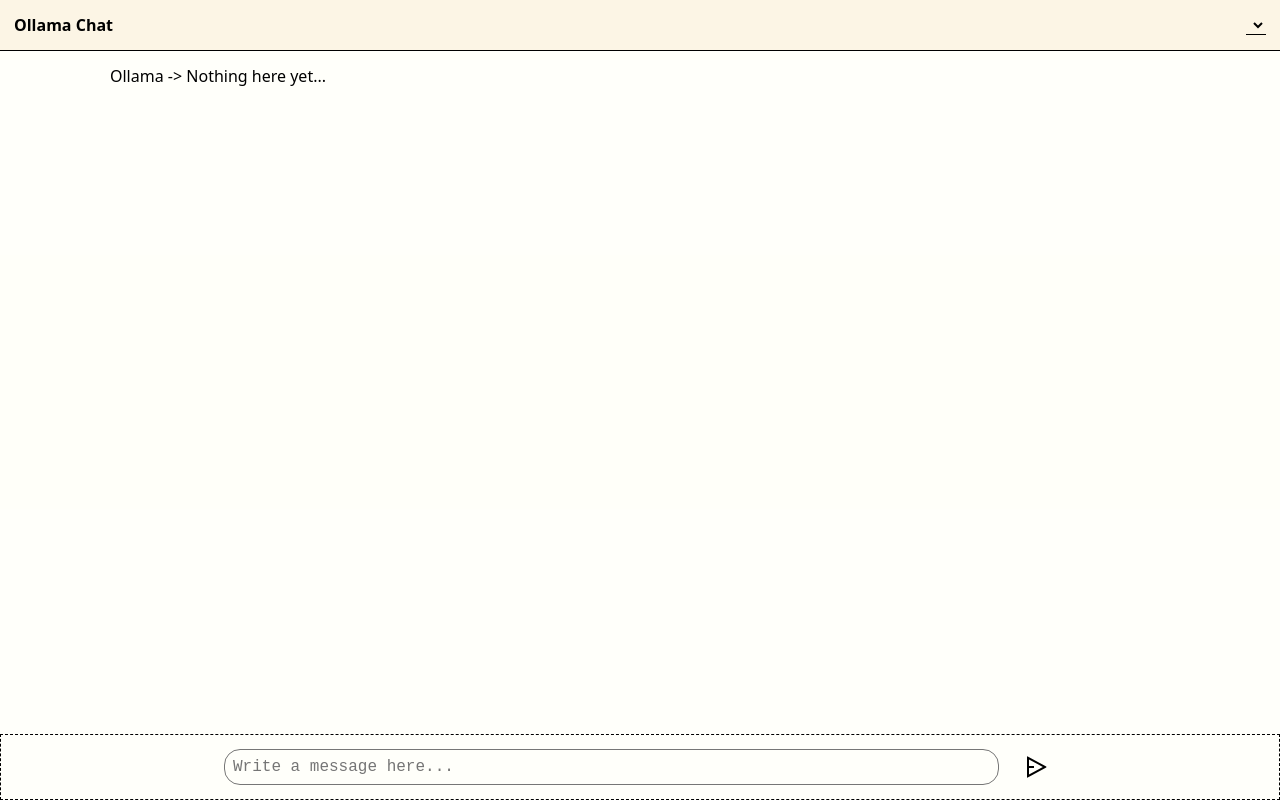
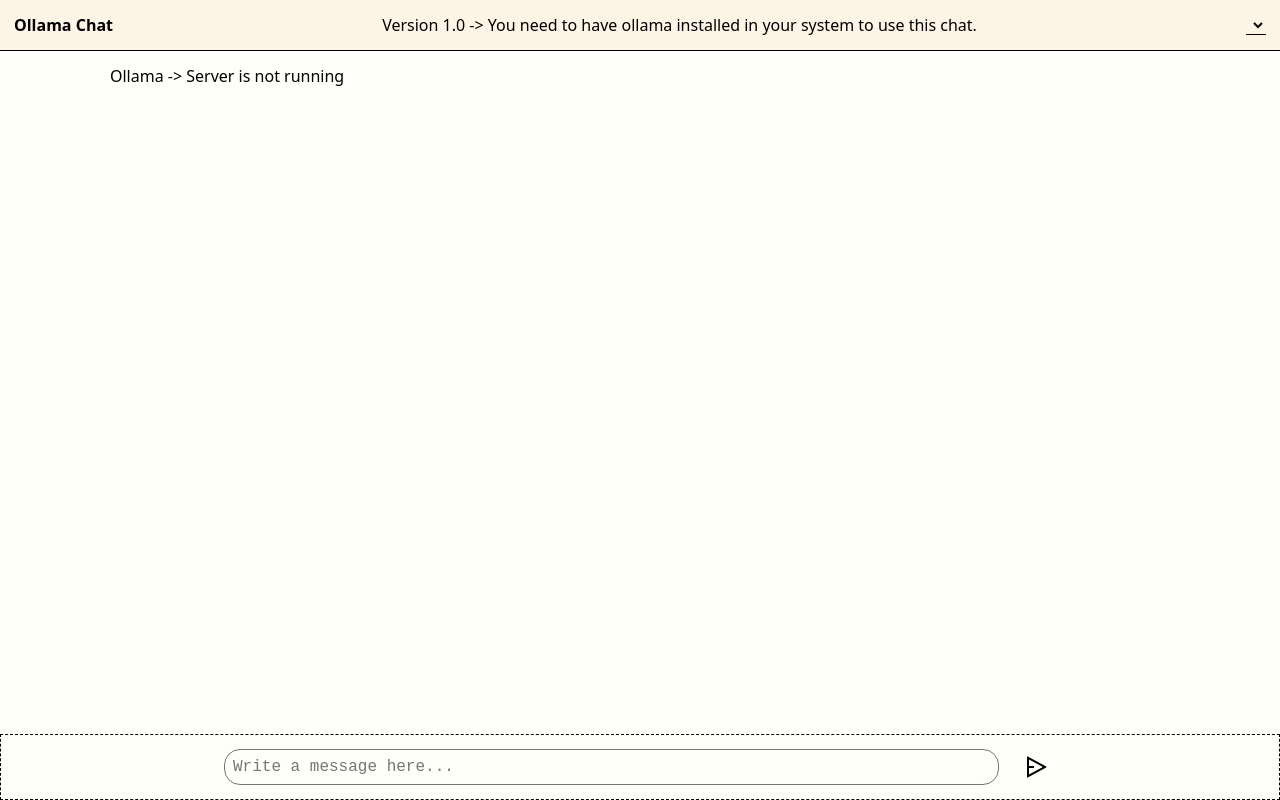
Before and after one commit to S4vianR/SaviLlama, a website built with Vite: page index.html in a window 1280 px wide. Built offline with nearby package versions, Linux system fonts and the light colour scheme; files whose address does not match are found by name.

Commit message:
Added the ollama logo to favicon and check if ollama is running on localhost

```diff
--- a/index.html
+++ b/index.html
@@ -2,7 +2,7 @@
 <html lang="en">
   <head>
     <meta charset="UTF-8" />
-    <link rel="icon" type="image/svg+xml" href="/vite.svg" />
+    <link rel="icon" type="image/svg+xml" href="/ollamaLogo.png">
     <meta name="viewport" content="width=device-width, initial-scale=1.0" />
     <link rel="stylesheet" href="/src/style.css">
     <title>Ollama Chat</title>
@@ -12,9 +12,10 @@
       <header>
         <nav>
           <h1>Ollama Chat</h1>
-          <select name="selectModel" id="selectModel">
-
-          </select>
+          <span>
+            Version 1.0 -> You need to have ollama installed in your system to use this chat.
+          </span>
+          <select name="selectModel" id="selectModel"></select>
         </nav>
       </header>
       <div class="chat">
--- a/src/main.ts
+++ b/src/main.ts
@@ -96,9 +96,21 @@
 
 // OnLoad
 window.addEventListener('load',async ()=>{
-  userResponseParagraph.classList.add("hidden");
-  responseParagraph.style.fontWeight = "500";
-  responseParagraph.textContent = "Ollama -> Nothing here yet...";
-  await fetchModels();
-  selectedModel = seletModel.value;
+  // First check if the server is running
+  const url = new URL("http://localhost:11434/");
+  try {
+    const response = await fetch(url);
+    if (response.status !== 200) {
+      responseParagraph.textContent = "Ollama -> Server is not running";
+    } else {
+      userResponseParagraph.classList.add("hidden");
+      responseParagraph.style.fontWeight = "500";
+      responseParagraph.textContent = "Ollama -> Nothing here yet...";
+      await fetchModels();
+      selectedModel = seletModel.value;
+    }
+  } catch (error: any) {
+    responseParagraph.textContent = "Ollama -> Server is not running";
+  }
+
 });
```
Also changed, not shown: public/ollamaLogo.png (added).
